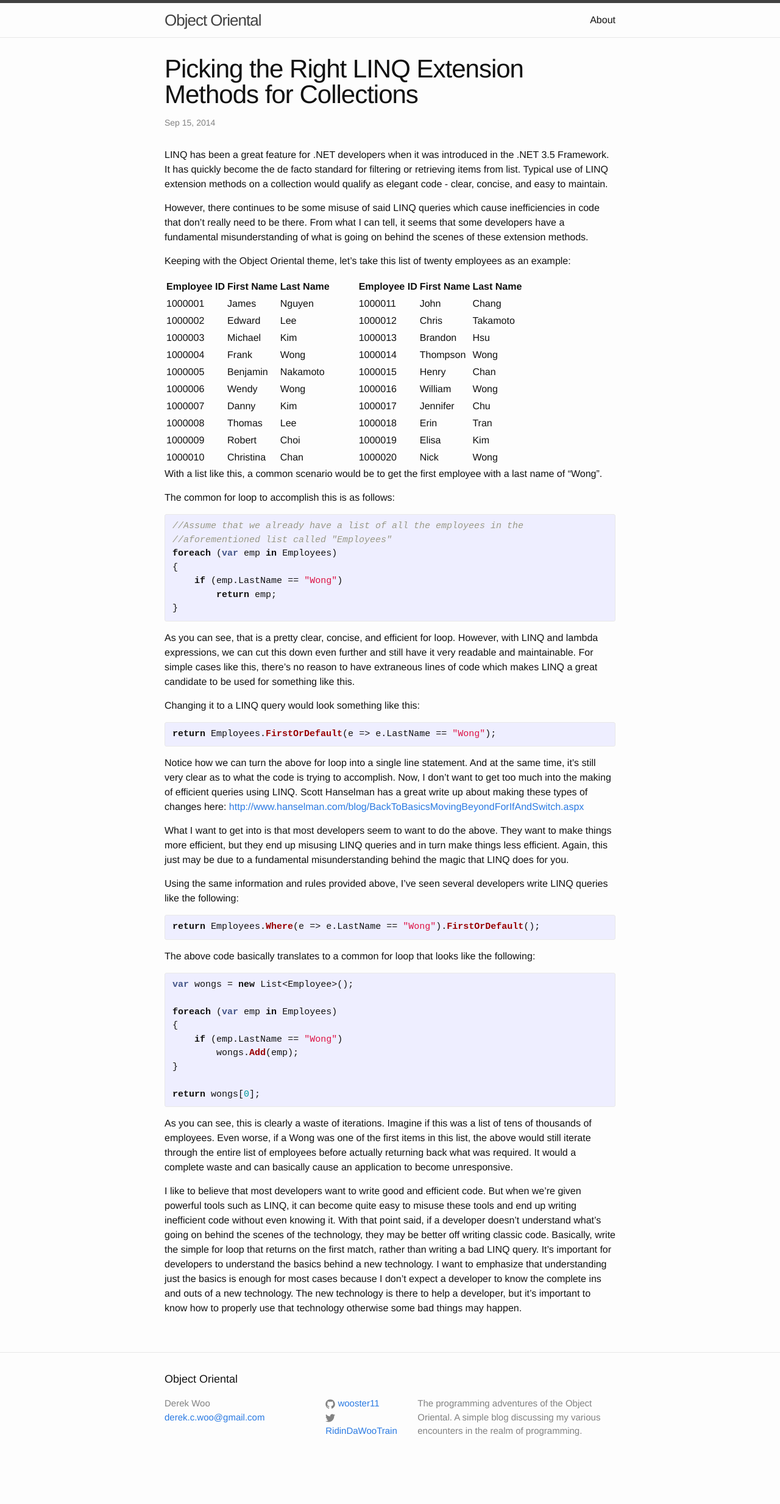
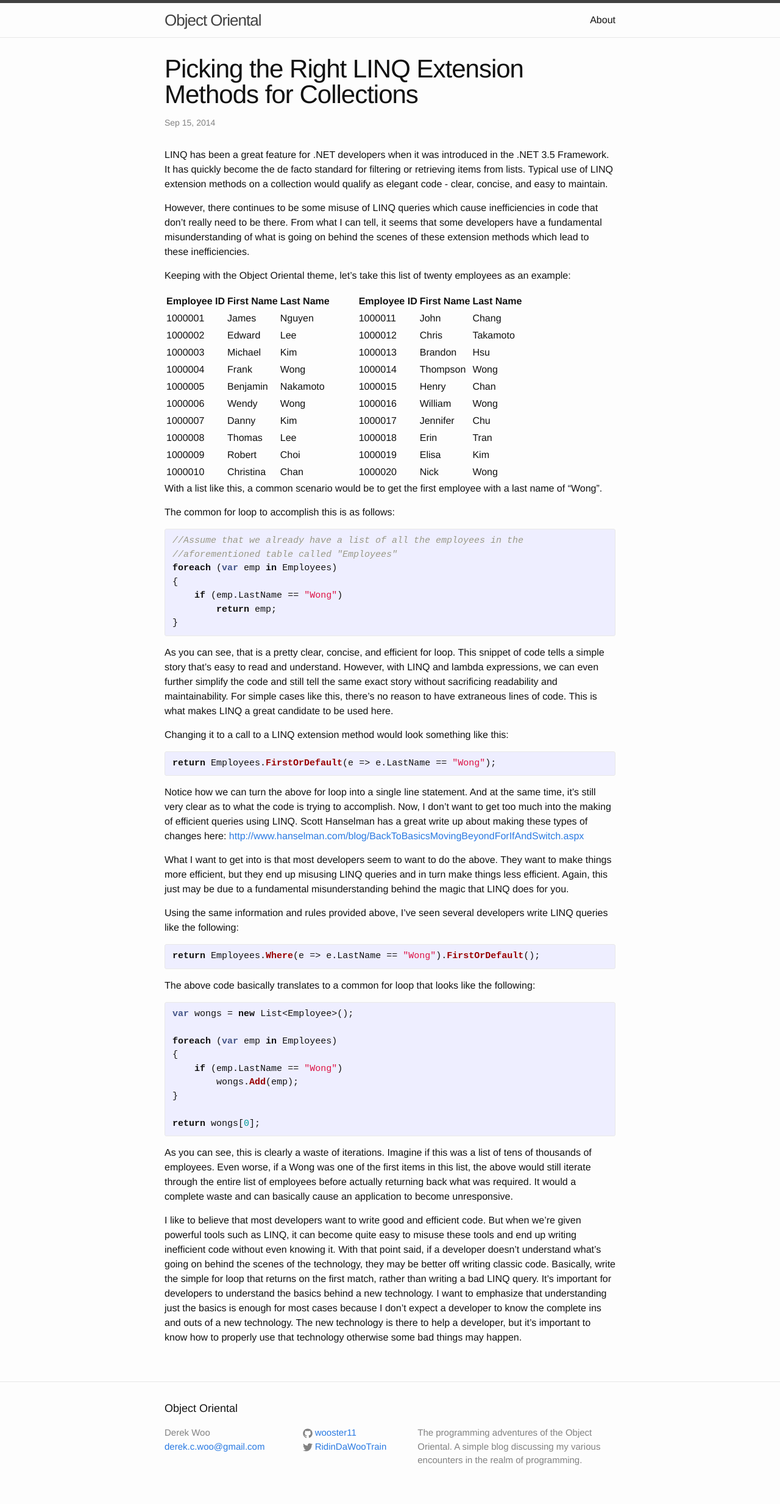
Before and after one commit to wooster11/wooster11.github.io, a Jekyll site: the page built from _posts/2014-09-15-picking-the-right-linq-extension-methods-for-collections.markdown, in a window 1280 px wide. Shown: the whole page at 61% size. Built offline with Jekyll 4.4.1, drawn with Linux system fonts in a browser that asks for light colours; before the commit the page ends 2418 px from its top, so only the background shows below that.

Commit message:
Make some edits to first post.
Setup URL properly in config YAML.

Make change to scss file to modify the footer column sizes to properly fit the data that I have.

```diff
--- a/_config.yml
+++ b/_config.yml
@@ -6,7 +6,7 @@ description: > # this means to ignore newlines until "baseurl:"
  The programming adventures of the Object Oriental.
  A simple blog discussing my various encounters in the realm of programming.
 baseurl: "" # the subpath of your site, e.g. /blog/
-url: "http://yourdomain.com" # the base hostname & protocol for your site
+url: "http://wooster11.github.io" # the base hostname & protocol for your site
 twitter_username: RidinDaWooTrain
 github_username:  wooster11
 timezone: America/Los_Angeles
--- a/_posts/2014-09-15-picking-the-right-linq-extension-methods-for-collections.markdown
+++ b/_posts/2014-09-15-picking-the-right-linq-extension-methods-for-collections.markdown
@@ -4,9 +4,9 @@ title:  "Picking the Right LINQ Extension Methods for Collections"
 date:   2014-09-15 09:04:50
 tags: [linq, csharp, efficiency, for loop]
 ---
-LINQ has been a great feature for .NET developers when it was introduced in the .NET 3.5 Framework. It has quickly become the de facto standard for filtering or retrieving items from list. Typical use of LINQ extension methods on a collection would qualify as elegant code - clear, concise, and easy to maintain.
+LINQ has been a great feature for .NET developers when it was introduced in the .NET 3.5 Framework. It has quickly become the de facto standard for filtering or retrieving items from lists. Typical use of LINQ extension methods on a collection would qualify as elegant code - clear, concise, and easy to maintain.
 
-However, there continues to be some misuse of said LINQ queries which cause inefficiencies in code that don't really need to be there. From what I can tell, it seems that some developers have a fundamental misunderstanding of what is going on behind the scenes of these extension methods.
+However, there continues to be some misuse of LINQ queries which cause inefficiencies in code that don't really need to be there. From what I can tell, it seems that some developers have a fundamental misunderstanding of what is going on behind the scenes of these extension methods which lead to these inefficiencies.
 
 Keeping with the Object Oriental theme, let's take this list of twenty employees as an example:
 
@@ -28,7 +28,7 @@ With a list like this, a common scenario would be to get the first employee with
 The common for loop to accomplish this is as follows:
 {% highlight csharp %}
 //Assume that we already have a list of all the employees in the
-//aforementioned list called "Employees"
+//aforementioned table called "Employees"
 foreach (var emp in Employees)
 {
     if (emp.LastName == "Wong")
@@ -36,9 +36,9 @@ foreach (var emp in Employees)
 }
 {% endhighlight %}
 
-As you can see, that is a pretty clear, concise, and efficient for loop. However, with LINQ and lambda expressions, we can cut this down even further and still have it very readable and maintainable. For simple cases like this, there's no reason to have extraneous lines of code which makes LINQ a great candidate to be used for something like this.
+As you can see, that is a pretty clear, concise, and efficient for loop. This snippet of code tells a simple story that's easy to read and understand. However, with LINQ and lambda expressions, we can even further simplify the code and still tell the same exact story without sacrificing readability and maintainability. For simple cases like this, there's no reason to have extraneous lines of code. This is what makes LINQ a great candidate to be used here.
 
-Changing it to a LINQ query would look something like this:
+Changing it to a call to a LINQ extension method would look something like this:
 {% highlight csharp %}
 return Employees.FirstOrDefault(e => e.LastName == "Wong");
 {% endhighlight %}
--- a/_sass/_layout.scss
+++ b/_sass/_layout.scss
@@ -121,13 +121,13 @@
 }
 
 .footer-col-1 {
-    width: -webkit-calc(35% - (#{$spacing-unit} / 2));
-    width:         calc(35% - (#{$spacing-unit} / 2));
+    width: -webkit-calc(30% - (#{$spacing-unit} / 2));
+    width:         calc(30% - (#{$spacing-unit} / 2));
 }
 
 .footer-col-2 {
-    width: -webkit-calc(20% - (#{$spacing-unit} / 2));
-    width:         calc(20% - (#{$spacing-unit} / 2));
+    width: -webkit-calc(25% - (#{$spacing-unit} / 2));
+    width:         calc(25% - (#{$spacing-unit} / 2));
 }
 
 .footer-col-3 {
```
